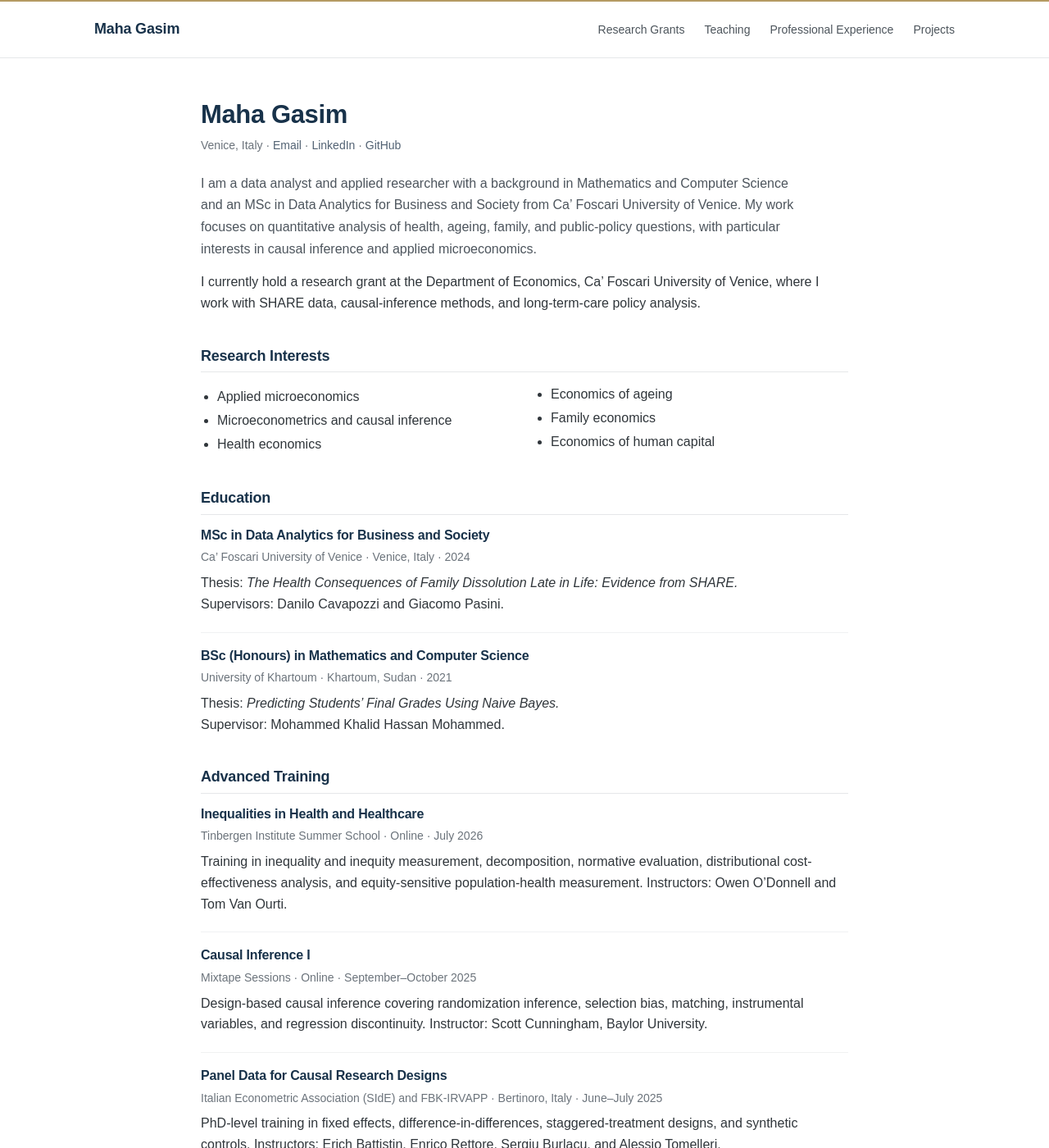
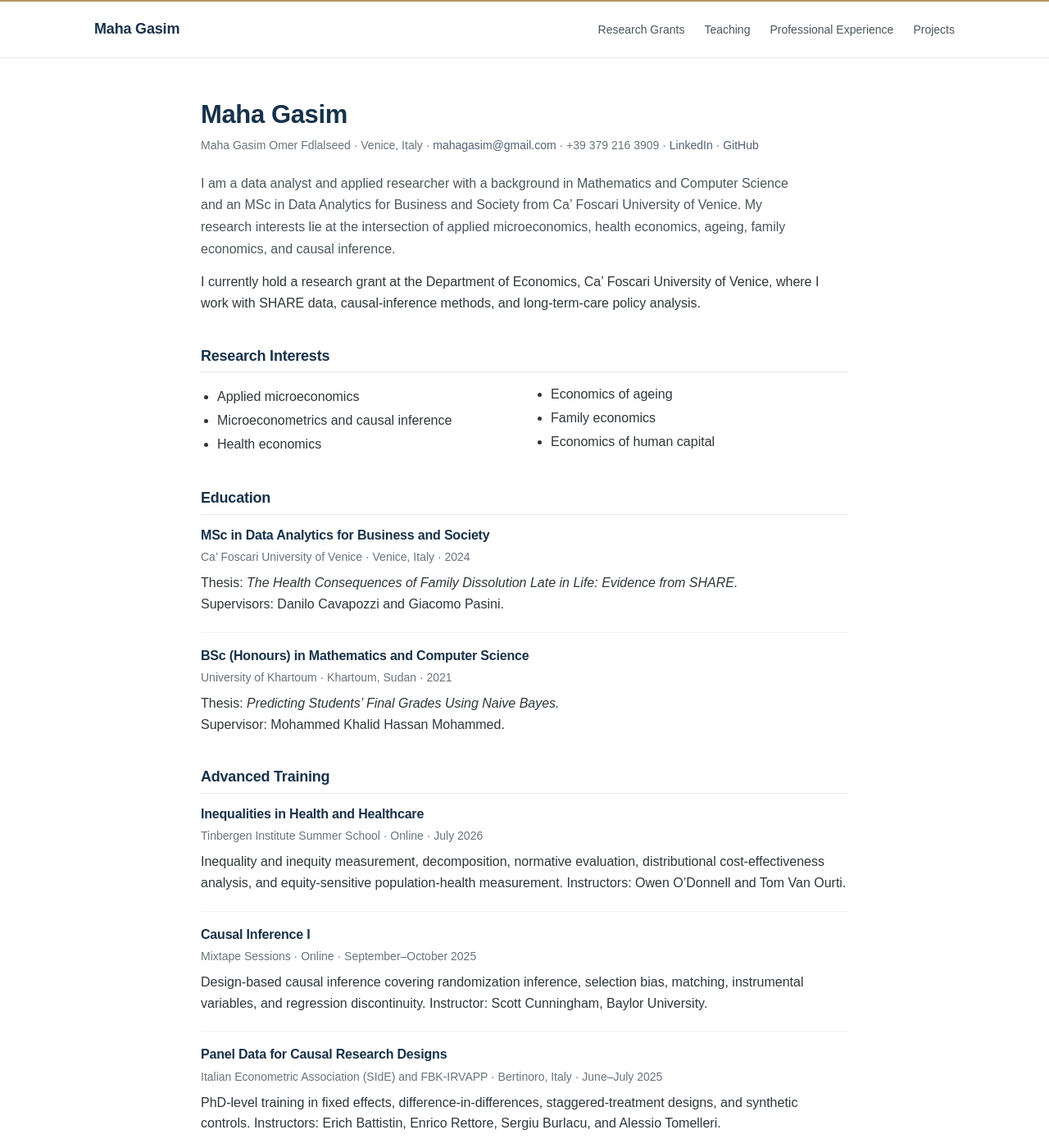
Before and after one commit to mahagasim/mahagasim.github.io, a Jekyll site: the page built from index.md, in a window 1280 px wide and 1400 px high. Shown: the whole window at 82% size. Built offline with Jekyll 4.4.1, drawn with Linux system fonts in a browser that asks for light colours.

Commit message:
Simplify academic home page

```diff
--- a/index.md
+++ b/index.md
@@ -5,9 +5,9 @@ title: About
 
 # Maha Gasim
 
-<p class="contact-line">Venice, Italy · <a href="mailto:mahagasim@gmail.com">Email</a> · <a href="https://www.linkedin.com/in/maha-gasim-678975122">LinkedIn</a> · <a href="https://github.com/mahagasim">GitHub</a></p>
+<p class="contact-line">Maha Gasim Omer Fdlalseed · Venice, Italy · <a href="mailto:mahagasim@gmail.com">mahagasim@gmail.com</a> · +39 379 216 3909 · <a href="https://www.linkedin.com/in/maha-gasim-678975122">LinkedIn</a> · <a href="https://github.com/mahagasim">GitHub</a></p>
 
-<p class="lead">I am a data analyst and applied researcher with a background in Mathematics and Computer Science and an MSc in Data Analytics for Business and Society from Ca’ Foscari University of Venice. My work focuses on quantitative analysis of health, ageing, family, and public-policy questions, with particular interests in causal inference and applied microeconomics.</p>
+<p class="lead">I am a data analyst and applied researcher with a background in Mathematics and Computer Science and an MSc in Data Analytics for Business and Society from Ca’ Foscari University of Venice. My research interests lie at the intersection of applied microeconomics, health economics, ageing, family economics, and causal inference.</p>
 
 I currently hold a research grant at the Department of Economics, Ca’ Foscari University of Venice, where I work with SHARE data, causal-inference methods, and long-term-care policy analysis.
 
@@ -27,15 +27,15 @@ I currently hold a research grant at the Department of Economics, Ca’ Foscari
 <div class="entry">
   <h3>MSc in Data Analytics for Business and Society</h3>
   <p class="entry-meta">Ca’ Foscari University of Venice · Venice, Italy · 2024</p>
-  <p><span class="project-label">Thesis:</span> <em>The Health Consequences of Family Dissolution Late in Life: Evidence from SHARE.</em><br>
-  <span class="project-label">Supervisors:</span> Danilo Cavapozzi and Giacomo Pasini.</p>
+  <p>Thesis: <em>The Health Consequences of Family Dissolution Late in Life: Evidence from SHARE.</em><br>
+  Supervisors: Danilo Cavapozzi and Giacomo Pasini.</p>
 </div>
 
 <div class="entry">
   <h3>BSc (Honours) in Mathematics and Computer Science</h3>
   <p class="entry-meta">University of Khartoum · Khartoum, Sudan · 2021</p>
-  <p><span class="project-label">Thesis:</span> <em>Predicting Students’ Final Grades Using Naive Bayes.</em><br>
-  <span class="project-label">Supervisor:</span> Mohammed Khalid Hassan Mohammed.</p>
+  <p>Thesis: <em>Predicting Students’ Final Grades Using Naive Bayes.</em><br>
+  Supervisor: Mohammed Khalid Hassan Mohammed.</p>
 </div>
 
 ## Advanced Training
@@ -43,7 +43,7 @@ I currently hold a research grant at the Department of Economics, Ca’ Foscari
 <div class="entry">
   <h3>Inequalities in Health and Healthcare</h3>
   <p class="entry-meta">Tinbergen Institute Summer School · Online · July 2026</p>
-  <p>Training in inequality and inequity measurement, decomposition, normative evaluation, distributional cost-effectiveness analysis, and equity-sensitive population-health measurement. Instructors: Owen O’Donnell and Tom Van Ourti.</p>
+  <p>Inequality and inequity measurement, decomposition, normative evaluation, distributional cost-effectiveness analysis, and equity-sensitive population-health measurement. Instructors: Owen O’Donnell and Tom Van Ourti.</p>
 </div>
 
 <div class="entry">
@@ -67,15 +67,15 @@ I currently hold a research grant at the Department of Economics, Ca’ Foscari
 ## Technical Skills
 
 <ul class="skills-list">
-  <li><span class="project-label">Statistical tools:</span> Stata, R, Python</li>
-  <li><span class="project-label">Data visualization:</span> Microsoft Power BI, Google Looker, Qlik Sense</li>
-  <li><span class="project-label">Qualitative analysis:</span> Dedoose</li>
+  <li><span class="label">Statistical tools:</span> Stata, R, Python</li>
+  <li><span class="label">Data visualization:</span> Microsoft Power BI, Google Looker, Qlik Sense</li>
+  <li><span class="label">Qualitative analysis:</span> Dedoose</li>
 </ul>
 
 ## Languages
 
 <ul class="skills-list">
-  <li><span class="project-label">Arabic:</span> Native</li>
-  <li><span class="project-label">English:</span> C1</li>
-  <li><span class="project-label">Italian:</span> A1</li>
+  <li><span class="label">Arabic:</span> Native</li>
+  <li><span class="label">English:</span> C1</li>
+  <li><span class="label">Italian:</span> A1</li>
 </ul>
```
